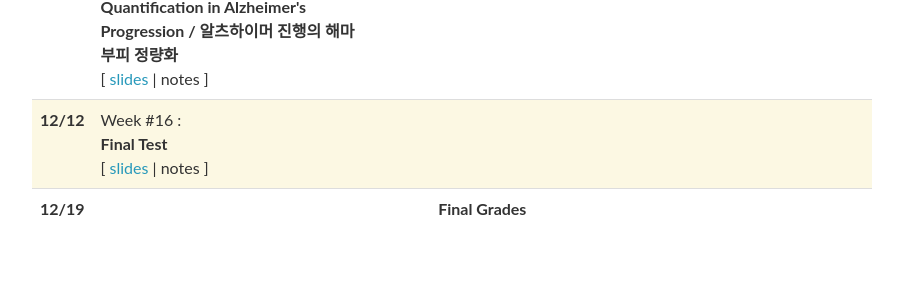
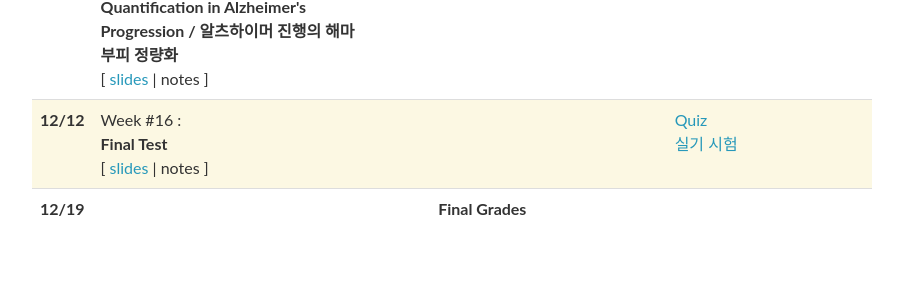
Before and after one commit to 2023-aaronkr/ut-cad, a Jekyll site: the page built from _pages/lectures.md, in a window 1280 px wide and 900 px high, scrolled down 1653 px. Shown: the part 351-656 px from the top of the window, without its empty margins (188-1092 px from the left). Built offline with Jekyll 4.4.1, drawn with Linux system fonts in a browser that asks for light colours; nearby versions of some CDN libraries; comment, search, counter and statistics services are not loaded.

Commit message:
Update lectures.yml

```diff
--- a/_data/lectures.yml
+++ b/_data/lectures.yml
@@ -134,6 +134,9 @@
   title: >
     <strong>Final Test</strong>
   slides: "https://docs.google.com/presentation/d/11F7HonwyMgbJKHGKweN14G161ATNNOs5T254AZuRlDE/edit?usp=sharing"
+  logistics: >
+    <a href="https://forms.gle/3fg7FT64hyqN3BnF7">Quiz</a><br>
+    <a href="https://drive.google.com/drive/folders/1aR6m_kvYD8e4JSMMHM77C2MUsoCQPHyx?usp=sharing">실기 시험</a>
 
 - date: 12/19
   week: 17
```
